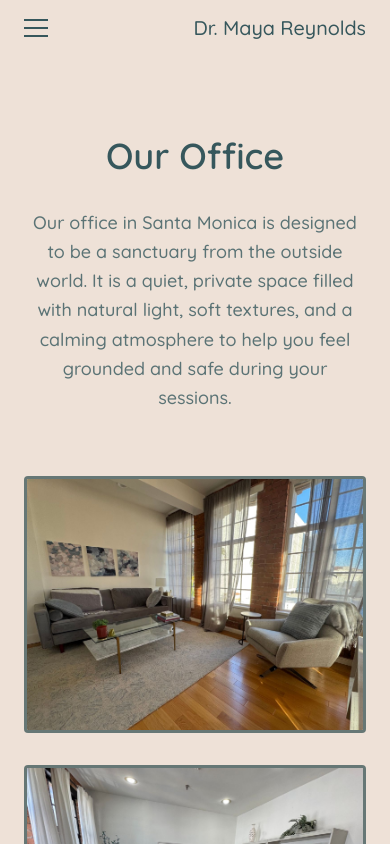
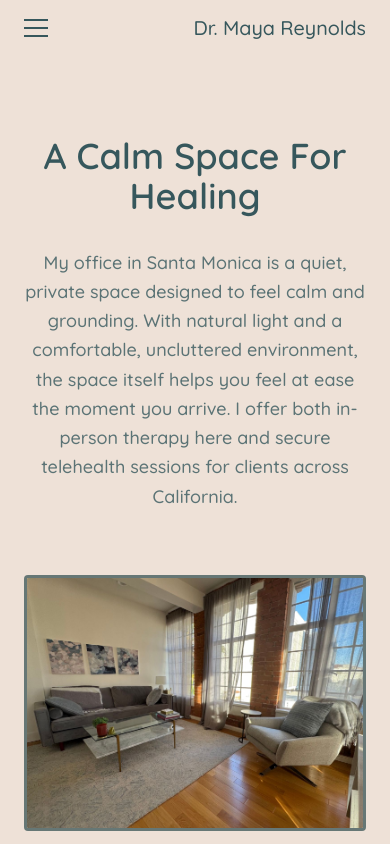
Before and after one commit to zekedavidson/maya-reynolds-template, a Next.js app: page /our-office in a window 390 px wide. Shown: the top 844 px of the page. Built offline with nearby package versions, Linux system fonts and the light colour scheme.

Commit message:
footer and our office section updates

```diff
--- a/src/app/(root)/page.tsx
+++ b/src/app/(root)/page.tsx
@@ -31,11 +31,19 @@ export default function Home() {
 
                     {/* Right: Text content */}
                     <div className="flex flex-col gap-6 items-center text-center justify-center hero-offset-monitor relative pb-50">
-                        <h1
-                            className="hero-title-monitor font-medium leading-tight text-5xl md:text-6xl xl:text-7xl 2xl:text-[80px]"
-                        >
-                            Find Calm <br /> In The Chaos
-                        </h1>
+                        <div>
+                            <h1
+                                className="hero-title-monitor font-semibold text-5xl md:text-6xl xl:text-7xl 2xl:text-[80px]"
+                            >
+                                Find Calm
+                            </h1>
+                            <h1
+                                className="hero-title-monitor font-semibold text-5xl md:text-6xl xl:text-7xl 2xl:text-[80px] md:-mt-1"
+                            >
+                                In The Chaos
+                            </h1>
+                        </div>
+
 
                         <p className="text-xl font-medium">
                             Therapy for Adults in Santa Monica, California.
--- a/src/components/layout/Footer.tsx
+++ b/src/components/layout/Footer.tsx
@@ -12,8 +12,8 @@ const Footer = () => {
                         <h2 className='text-4xl md:text-[50px] leading-tight font-medium mb-6'>
                             Dr. Maya Reynolds
                         </h2>
-                        <p className='text-sm md:text-base tracking-wide uppercase opacity-80'>
-                            SANTA MONICA, CALIFORNIA
+                        <p className='text-sm md:text-base tracking-wide uppercase'>
+                            123 Street 45 W <br /> SANTA MONICA, CALIFORNIA <br /> CA 90401
                         </p>
                         <div className='space-y-1 text-base mt-4'>
                             <p>
@@ -49,11 +49,11 @@ const Footer = () => {
                         </div>
 
                         {/* Right Column: Navigation Links */}
-                        <div className='flex flex-col gap-4 items-start md:items-end pb-40'>
+                        <div className='flex flex-col gap-4 items-end text-right pb-40'>
                             <h3 className='text-4xl md:text-[50px] font-medium mb-2'>
                                 Find
                             </h3>
-                            <nav className='flex flex-col gap-2 text-base'>
+                            <nav className='flex flex-col gap-2 text-base items-end w-full'>
                                 <Link href="/" className='hover:underline w-fit text-[22px]'>
                                     <u>Home</u>
                                 </Link>
@@ -62,6 +62,9 @@ const Footer = () => {
                                 </Link>
                                 <Link href="/blog" className='hover:underline w-fit text-[22px]'>
                                     <u>Blog</u>
+                                </Link>
+                                <Link href="/our-office" className='hover:underline w-fit text-[22px]'>
+                                    <u>Our Office</u>
                                 </Link>
                             </nav>
                         </div>
--- a/src/components/sections/OurOfficeSection.tsx
+++ b/src/components/sections/OurOfficeSection.tsx
@@ -9,14 +9,12 @@ const OurOfficeSection = () => {
             <div className="pt-20 pb-20 px-6 md:px-12 lg:px-20 max-w-[1500px] mx-auto">
                 <RevealOnScroll>
                     <h1 className="text-4xl md:text-5xl lg:text-6xl font-semibold text-[#36575C] mb-8 text-center">
-                        Our Office
+                        A Calm Space For Healing
                     </h1>
 
-                    <div className="max-w-6xl mx-auto text-center mb-16 md:mb-24">
+                    <div className="max-w-7xl mx-auto text-center mb-16 md:mb-24">
                         <p className="text-lg md:text-2xl text-[#36575C]/80 leading-relaxed font-medium">
-                            Our office in Santa Monica is designed to be a sanctuary from the outside world.
-                            It is a quiet, private space filled with natural light, soft textures, and a calming atmosphere
-                            to help you feel grounded and safe during your sessions.
+                            My office in Santa Monica is a quiet, private space designed to feel calm and grounding. With natural light and a comfortable, uncluttered environment, the space itself helps you feel at ease the moment you arrive. I offer both in-person therapy here and secure telehealth sessions for clients across California.
                         </p>
                     </div>
 
```
